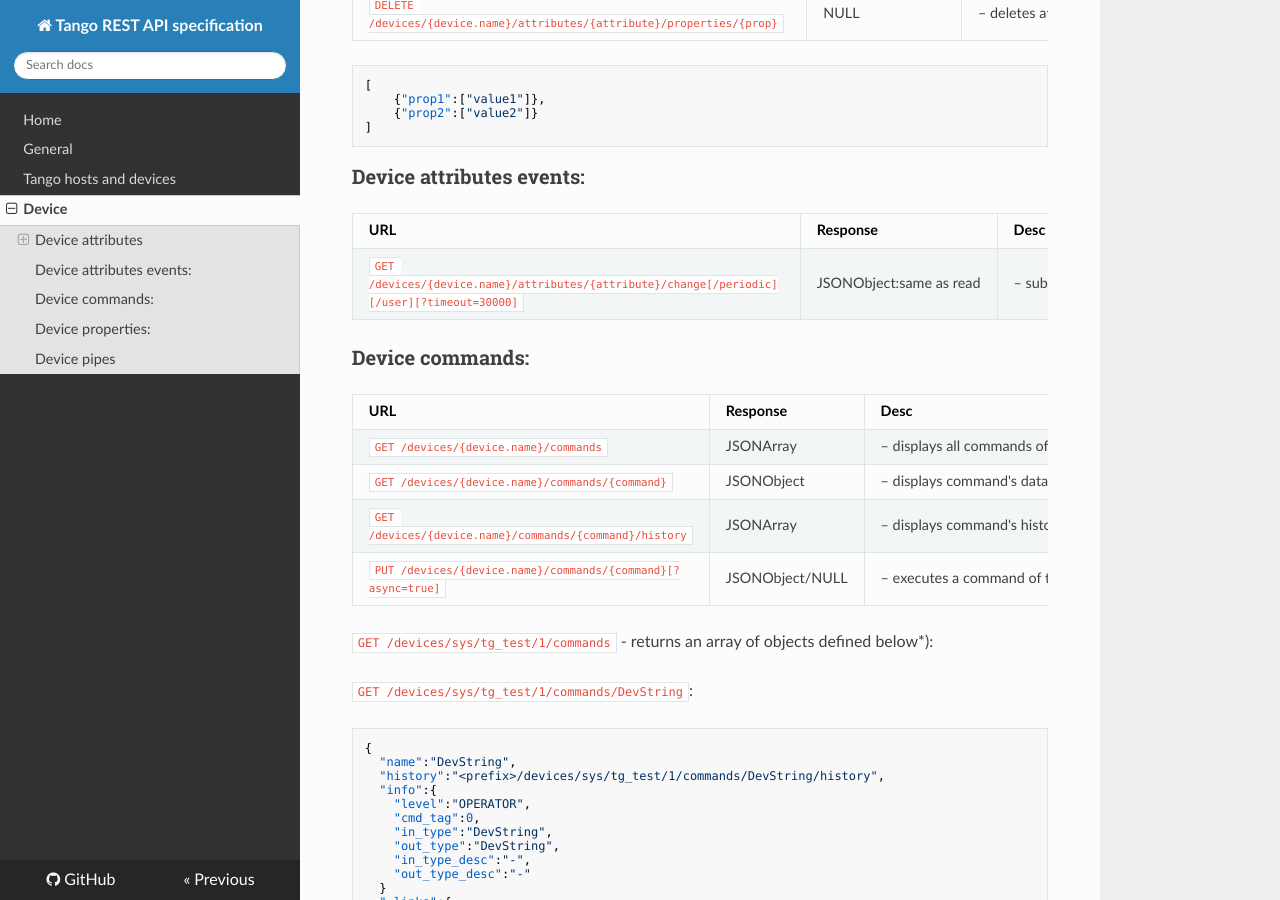
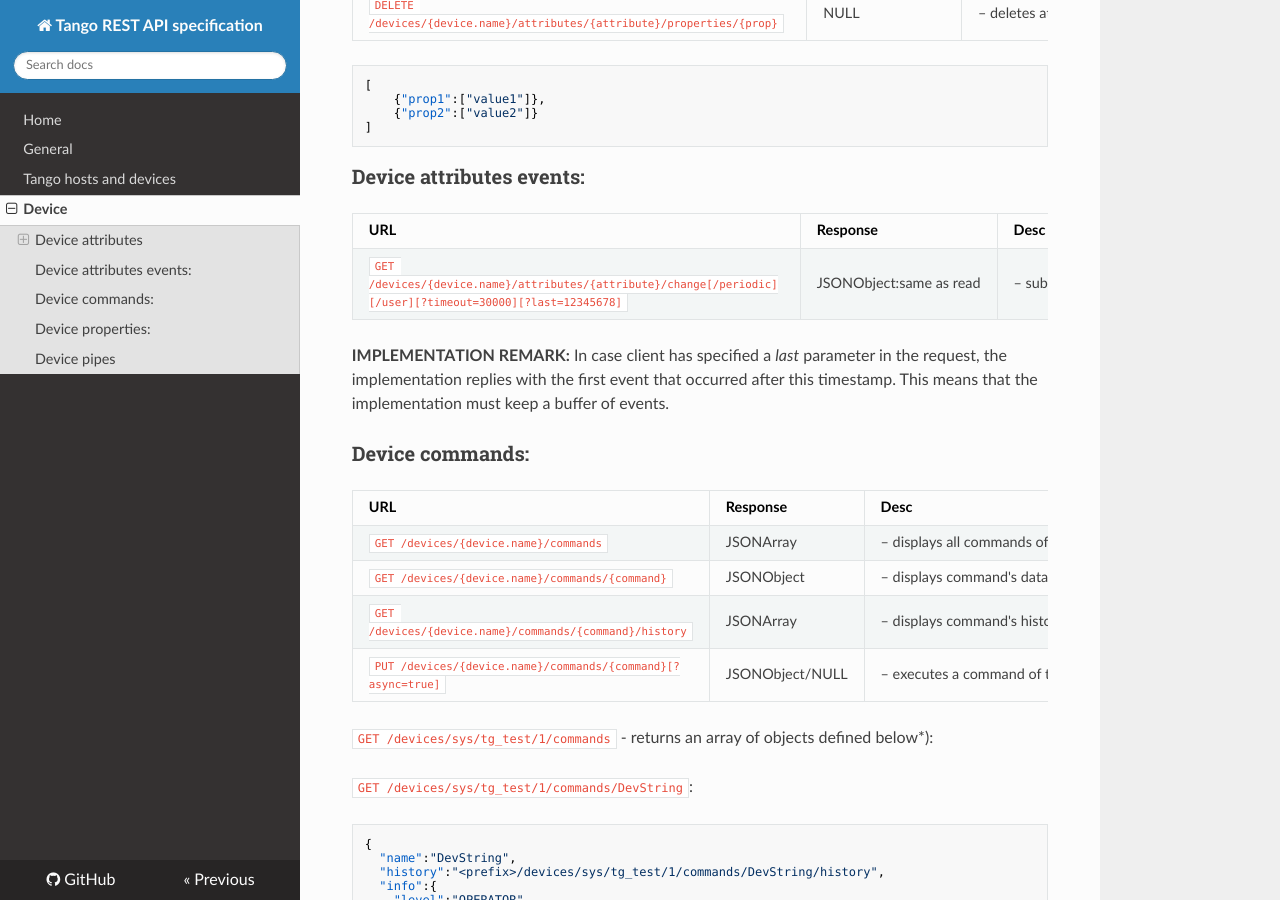
Before and after one commit to tango-controls/rest-api, an MkDocs documentation site: the page built from docs/device.md, in a window 1280 px wide and 900 px high, scrolled down 7149 px. Built offline with MkDocs 1.6.1, drawn with Linux system fonts in a browser that asks for light colours; nearby versions of some CDN libraries; old or Windows-style settings are respelled for this version of MkDocs.

Commit message:
Close #34

```diff
--- a/docs/device.md
+++ b/docs/device.md
@@ -362,8 +362,9 @@ __IMPLEMENTATION NOTE:__ attribute info in REST API returns AttributeInfoEx from
 
 | URL                                                                                        | Response           | Desc
 |----------------------------------------------------------------------------------------|------------|---------------------------------------------------------------------------------------------
-| `GET /devices/{device.name}/attributes/{attribute}/change[/periodic][/user][?timeout=30000]` | JSONObject:same as read | – subscribes to the specified event. Blocks till gets a notification from the device or timeout exceeds
+| `GET /devices/{device.name}/attributes/{attribute}/change[/periodic][/user][?timeout=30000][?last=12345678]` | JSONObject:same as read | – subscribes to the specified event. Blocks till gets a notification from the device or timeout exceeds
 
+**IMPLEMENTATION REMARK:** In case client has specified a _last_ parameter in the request, the implementation replies with the first event that occurred after this timestamp. This means that the implementation must keep a buffer of events.
 
 ### Device commands:
 
```
